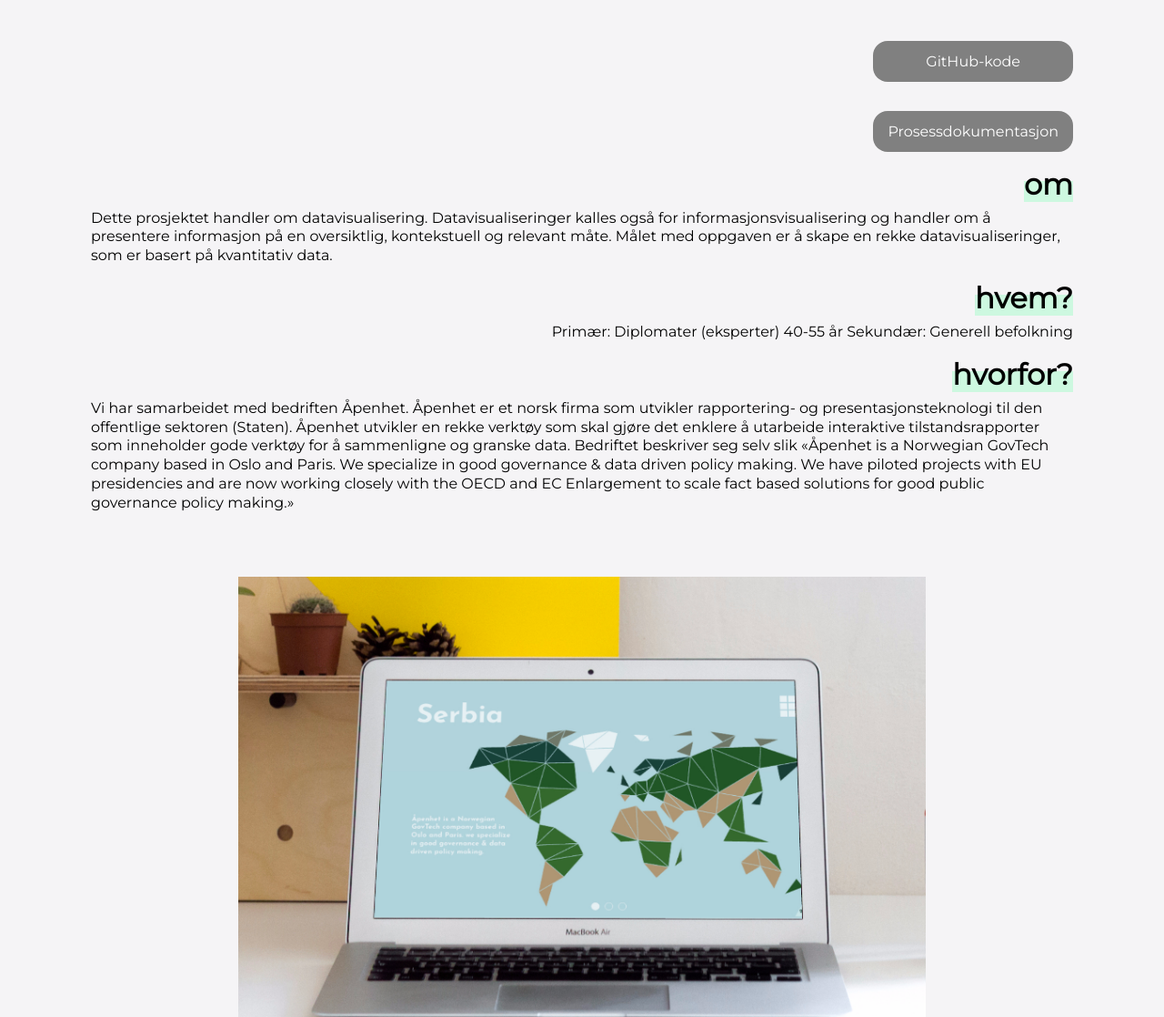
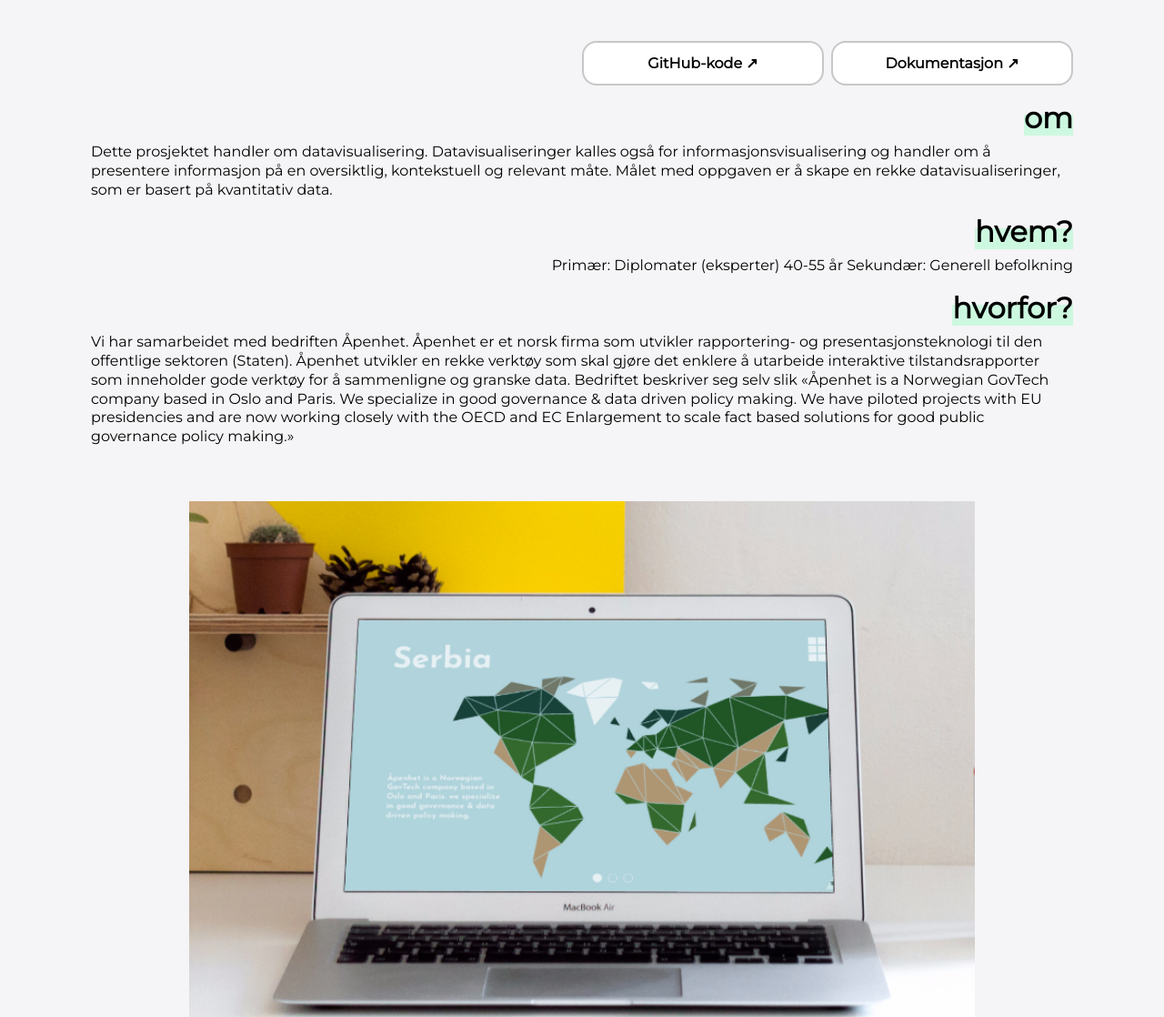
Before and after one commit to annamariabukalska/portfolio, a website: page project.html in a window 1280 px wide. Shown: the part 402-1520 px from the top of the page at 91% size. Drawn offline with nearby package versions, Linux system fonts and the light colour scheme.

Commit message:
Forbedret struktur og kode

```diff
--- a/project.html
+++ b/project.html
@@ -36,9 +36,8 @@
                 <h3 class="project-category">Webdesign</h3>
             </div>
             <div class="lenker">
-                <a class="project-button" href="https://github.com/annamariabukalska/polarisering">GitHub-kode</a>
-                <a class="project-button"
-                    href="https://github.com/annamariabukalska/polarisering">Prosessdokumentasjon</a>
+                <a class="project-button" href="https://github.com/annamariabukalska/polarisering">GitHub-kode ↗</a>
+                <a class="project-button" href="https://github.com/annamariabukalska/polarisering">Dokumentasjon ↗</a>
             </div>
 
             <h1 class="question">om</h1>
@@ -68,9 +67,10 @@
             </div>
 
             <!-- Next and Prev Buttons-->
-            <button class="button" onclick="prev()">Forrige</button>
-            <button class="button" onclick="next()">Neste</button>
-
+            <div class="navigation-buttons">
+                <button class="button" onclick="prev()">←</button>
+                <button class="button" onclick="next()">→</button>
+            </div>
 
 
             <h1 class="question">problemstillingen</h1>
--- /dev/null
+++ b/style/buttons.scss
@@ -0,0 +1,34 @@
+.button {
+    background: white;
+	border: none;
+	border-radius: 90px;
+	outline: none;
+	padding: 10px 30px;
+	font-size: 30px;
+	color: black;
+	cursor: pointer;
+    transition: 0.2s all;
+
+	&:hover {
+		background: grey;
+	}
+}
+
+.project-button {
+    background-color: white;
+    color: black;
+    border: 2px solid #7d7d7d6e;
+    border-radius: 1rem;
+    font-weight: 800;
+    font-size: 1rem;
+    padding: .8rem 1rem;
+    cursor: pointer;
+    transition: .3s ease-in-out;
+    text-align: center;
+
+    &:hover {
+        transform: translateY(-.5rem);
+        border: 0;
+        box-shadow: 3px 6px 35px rgba(68, 69, 73, 0.144);
+    }
+}
--- a/style/project.scss
+++ b/style/project.scss
@@ -28,8 +28,15 @@
 
     .lenker {
         display: grid;
-        grid-gap: 2rem;
-        grid-template-columns: repeat(auto-fit, minmax(200px, 1fr));
+        grid-gap: 0.5rem;
+        grid-template-columns: repeat(auto-fit, minmax(150px, 1fr));
+        width: 100%;
+    }
+
+    @media screen and (min-width: $desktop) {
+        .lenker {
+            width: 50%;
+        }
     }
 
     .question {
@@ -42,27 +49,14 @@
         line-height: 1.3;
     }
 
-    .project-button {
-        background-color: #808080;
-        color: #fff;
-        border: none;
-        border-radius: 1rem;
-        font-weight: 100;
-        font-size: 1rem;
-        padding: .8rem 1rem;
-        cursor: pointer;
-        transition: transform .4s ease-in-out;
-        text-align: center;
-        &:hover {
-            transform: translateY(-.5rem);
-            box-shadow: 3px 6px 35px rgba(68, 69, 73, 0.358);
-        }
+    .navigation-buttons {
+        margin: 0 auto;
     }
 
     /* Slider med prosjektbilder */
     .slider {
-        margin: 70px auto;
-        width: 70%;
+        margin: 60px auto;
+        width: 80%;
 
         .img-box img {
             width: 100%;
--- a/style/style.scss
+++ b/style/style.scss
@@ -1,5 +1,6 @@
 @import 'colors.scss';
 @import 'variables.scss';
+@import 'buttons.scss';
 @import 'typography.scss';
 @import 'about-me.scss';
 @import 'footer.scss';
@@ -73,18 +74,3 @@ body {
 		}
 	}
 }
-
-.button {
-	border: none;
-	border-radius: 90px;
-	outline: none;
-	padding: 10px 30px;
-	font-size: 20px;
-	color: green;
-	cursor: pointer;
-	margin: 10px auto;
-
-	&:hover {
-		background: grey;
-	}
-}
```
Also changed, not shown: style/style.css.
